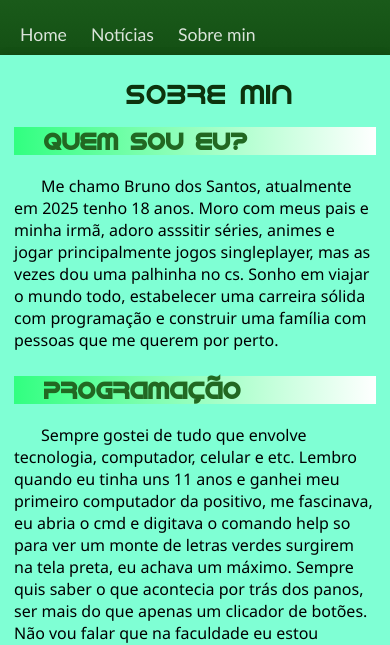
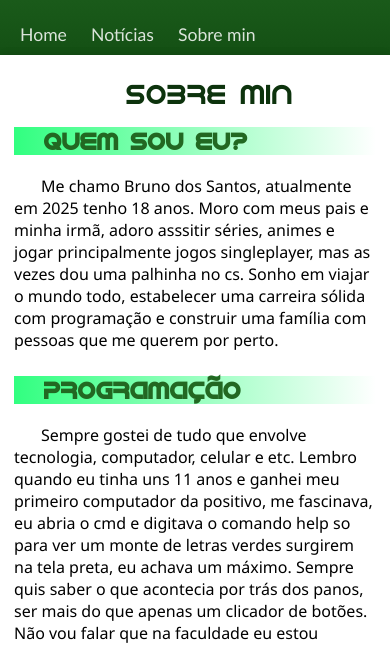
Before and after one commit to bruno01010101/mascote-android, a plain HTML site: page sobremin.html in a window 390 px wide. Shown: the part 203-848 px from the top of the page. Drawn offline with Linux system fonts and the light colour scheme.

Commit message:
tirando o fundo azul

```diff
--- a/estilos/sobremin.css
+++ b/estilos/sobremin.css
@@ -66,8 +66,7 @@ iframe{
 
 @media screen and (max-width: 600px) {
     main{
-        height: 1400px;
-        background-color: aquamarine;
+        height: 1600px;
     }
     div#telefone > img{
         width: 200px;
```
